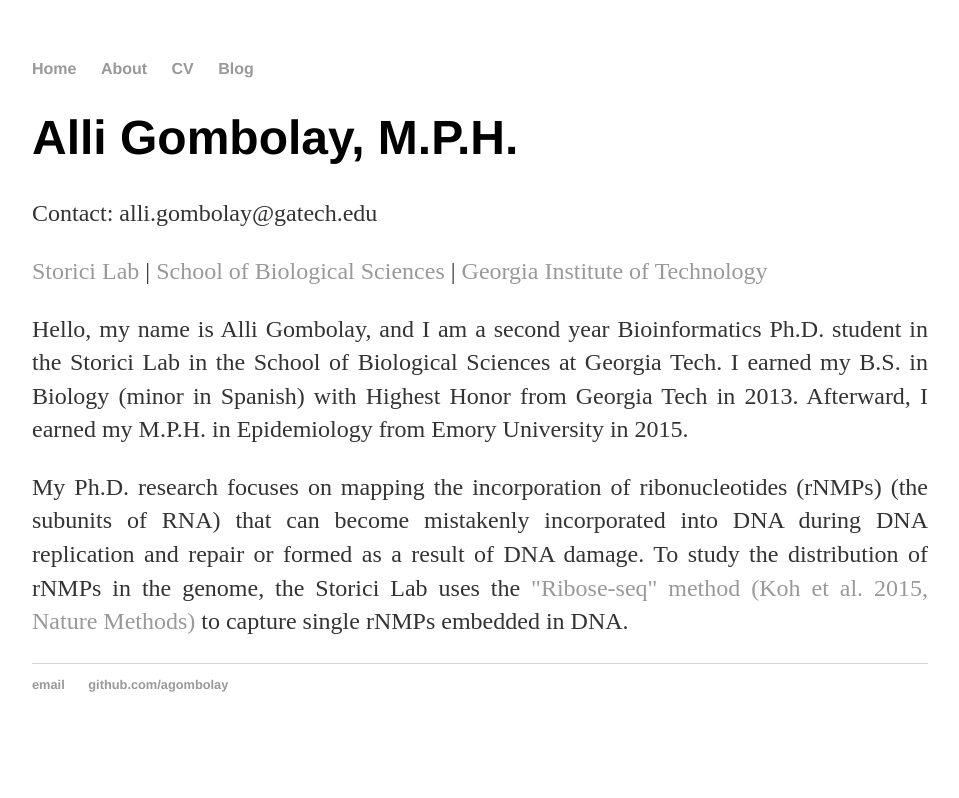
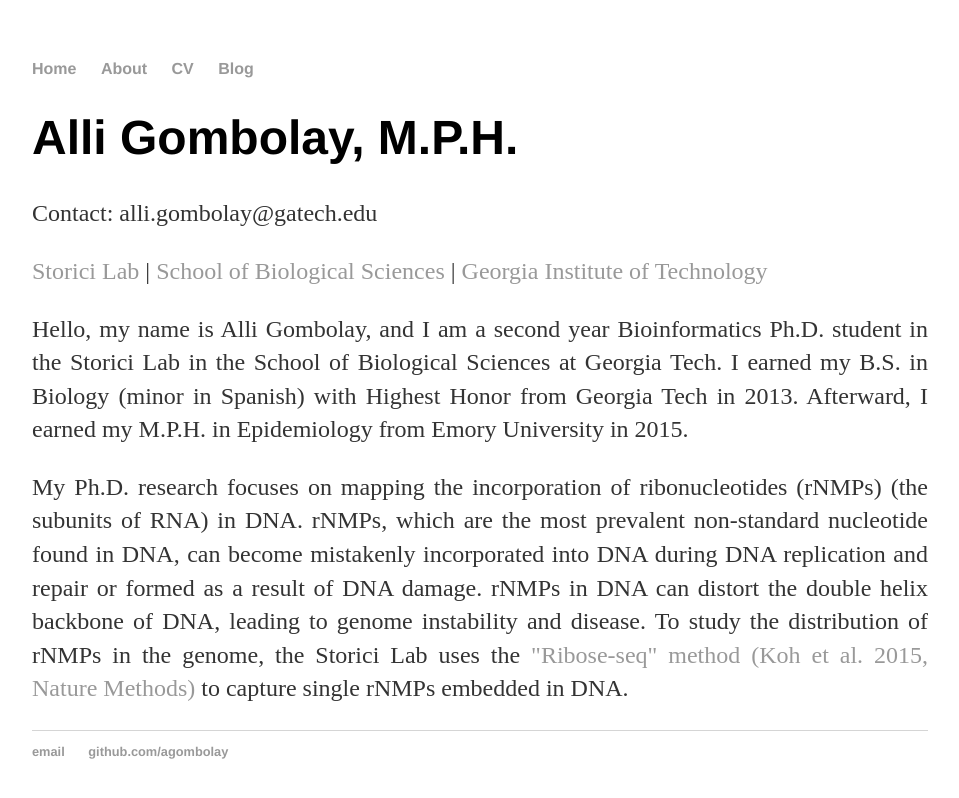
Before and after one commit to agombolay/agombolay.github.io, a Jekyll site: the page built from index.html, in a window 1280 px wide. Shown: the top 798 px of the page, without its empty margins (160-1119 px from the left). Built offline with Jekyll 4.4.1, drawn with Linux system fonts in a browser that asks for light colours.

Commit message:
Update index.html

```diff
--- a/index.html
+++ b/index.html
@@ -7,5 +7,5 @@
 	<p>Contact: alli.gombolay@gatech.edu</p>
 	<p><a href="http://www.storicilab.gatech.edu/">Storici Lab</a> | <a href="http://www.biology.gatech.edu/">School of Biological Sciences</a> | <a href="http://www.gatech.edu/">Georgia Institute of Technology</a></p>
 	<p align="justify">Hello, my name is Alli Gombolay, and I am a second year Bioinformatics Ph.D. student in the Storici Lab in the School of Biological Sciences at Georgia Tech.  I earned my B.S. in Biology (minor in Spanish) with Highest Honor from Georgia Tech in 2013.  Afterward, I earned my M.P.H. in Epidemiology from Emory University in 2015.</p>
-	<p align="justify">My Ph.D. research focuses on mapping the incorporation of ribonucleotides (rNMPs) (the subunits of RNA) that can become mistakenly incorporated into DNA during DNA replication and repair or formed as a result of DNA damage.  To study the distribution of rNMPs in the genome, the Storici Lab uses the <a href="http://www.ncbi.nlm.nih.gov/pubmed/25622106">"Ribose-seq" method (Koh et al. 2015, Nature Methods)</a> to capture single rNMPs embedded in DNA.</p>
+	<p align="justify">My Ph.D. research focuses on mapping the incorporation of ribonucleotides (rNMPs) (the subunits of RNA) in DNA.  rNMPs, which are the most prevalent non-standard nucleotide found in DNA, can become mistakenly incorporated into DNA during DNA replication and repair or formed as a result of DNA damage.  rNMPs in DNA can distort the double helix backbone of DNA, leading to genome instability and disease.  To study the distribution of rNMPs in the genome, the Storici Lab uses the <a href="http://www.ncbi.nlm.nih.gov/pubmed/25622106">"Ribose-seq" method (Koh et al. 2015, Nature Methods)</a> to capture single rNMPs embedded in DNA.</p>
 </div><!-- /.blurb -->
```
